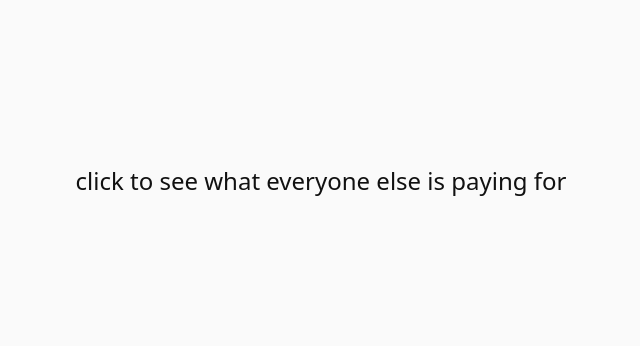
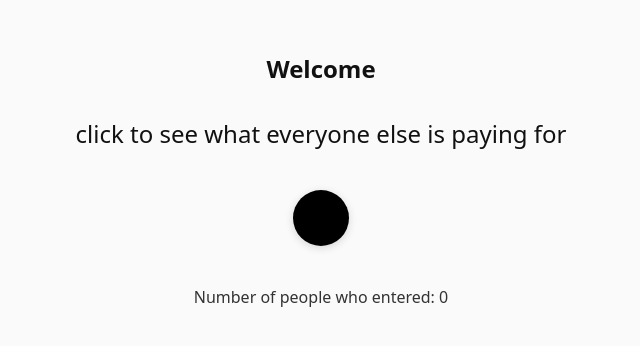
Before and after one commit to brouqzz/stripe-enter-site, a Next.js app: page / in a window 1280 px wide. Shown: the part 220-566 px from the top of the page, without its empty margins (319-959 px from the left). Built offline with nearby package versions, Linux system fonts and the light colour scheme; no server answers.

Commit message:
Update page.js

```diff
--- a/app/page.js
+++ b/app/page.js
@@ -4,15 +4,23 @@
  * Homepage – the first page users see.
  * "use client" means this runs in the browser so we can use onClick and fetch.
  *
- * When the user clicks "Enter", we call our API route to create a Stripe Checkout session,
- * then redirect the user to Stripe's payment page.
+ * When the user clicks, we call our API route to create a Stripe Checkout session,
+ * then redirect to Stripe's payment page.
+ * We also show a counter of how many people have entered (from /api/count).
  */
 
-import { useState } from "react";
+import { useState, useEffect } from "react";
 
 export default function HomePage() {
-  // "loading" state: true while we're creating the checkout session (button shows "Please wait...")
   const [loading, setLoading] = useState(false);
+  const [count, setCount] = useState(null);
+
+  useEffect(() => {
+    fetch("/api/count")
+      .then((res) => res.json())
+      .then((data) => setCount(data.count))
+      .catch(() => setCount(0));
+  }, []);
 
   async function handleEnterClick() {
     setLoading(true);
@@ -53,16 +61,6 @@ export default function HomePage() {
 
   return (
     <main
-      onClick={loading ? undefined : handleEnterClick}
-      onKeyDown={(e) => {
-        if (!loading && (e.key === "Enter" || e.key === " ")) {
-          e.preventDefault();
-          handleEnterClick();
-        }
-      }}
-      role="button"
-      tabIndex={0}
-      aria-label="Pay to see what everyone else is paying for"
       style={{
         minHeight: "100vh",
         display: "flex",
@@ -71,19 +69,58 @@ export default function HomePage() {
         justifyContent: "center",
         padding: "1rem",
         backgroundColor: "#fafafa",
-        cursor: loading ? "wait" : "pointer",
       }}
     >
+      <h1
+        style={{
+          fontSize: "1.5rem",
+          fontWeight: 600,
+          marginBottom: "2rem",
+          color: "#111",
+        }}
+      >
+        Welcome
+      </h1>
       <p
         style={{
           fontSize: "1.5rem",
           fontWeight: 500,
           color: "#111",
+          marginBottom: "2.5rem",
           textAlign: "center",
           whiteSpace: "nowrap",
         }}
       >
-        {loading ? "..." : "click to see what everyone else is paying for"}
+        click to see what everyone else is paying for
+      </p>
+      <button
+        onClick={handleEnterClick}
+        disabled={loading}
+        style={{
+          width: "56px",
+          height: "56px",
+          padding: 0,
+          backgroundColor: loading ? "#999" : "#000",
+          border: "none",
+          borderRadius: "50%",
+          cursor: loading ? "not-allowed" : "pointer",
+          boxShadow: "0 2px 8px rgba(0,0,0,0.15)",
+        }}
+        title={loading ? "Please wait..." : "Pay to enter"}
+        aria-label={loading ? "Please wait..." : "Pay to enter"}
+      >
+        {loading ? "..." : ""}
+      </button>
+      <p
+        style={{
+          fontSize: "1rem",
+          fontWeight: 500,
+          color: "#333",
+          marginTop: "2.5rem",
+          textAlign: "center",
+        }}
+      >
+        Number of people who entered: {count === null ? "…" : count}
       </p>
     </main>
   );
```
